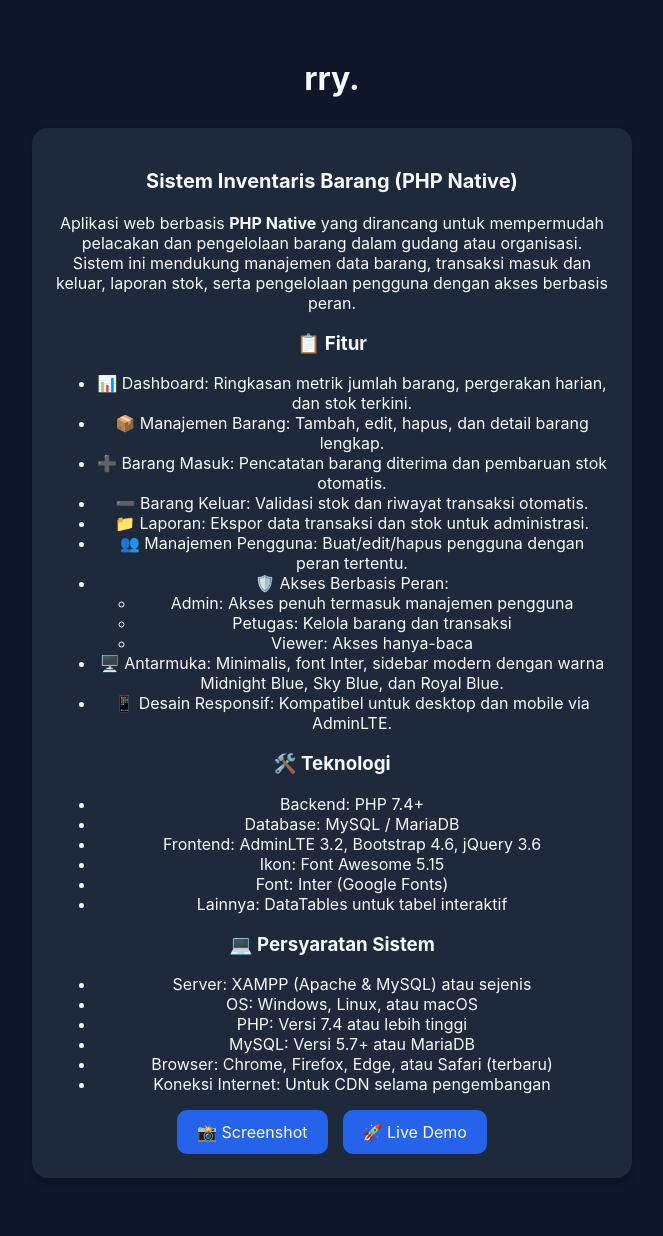
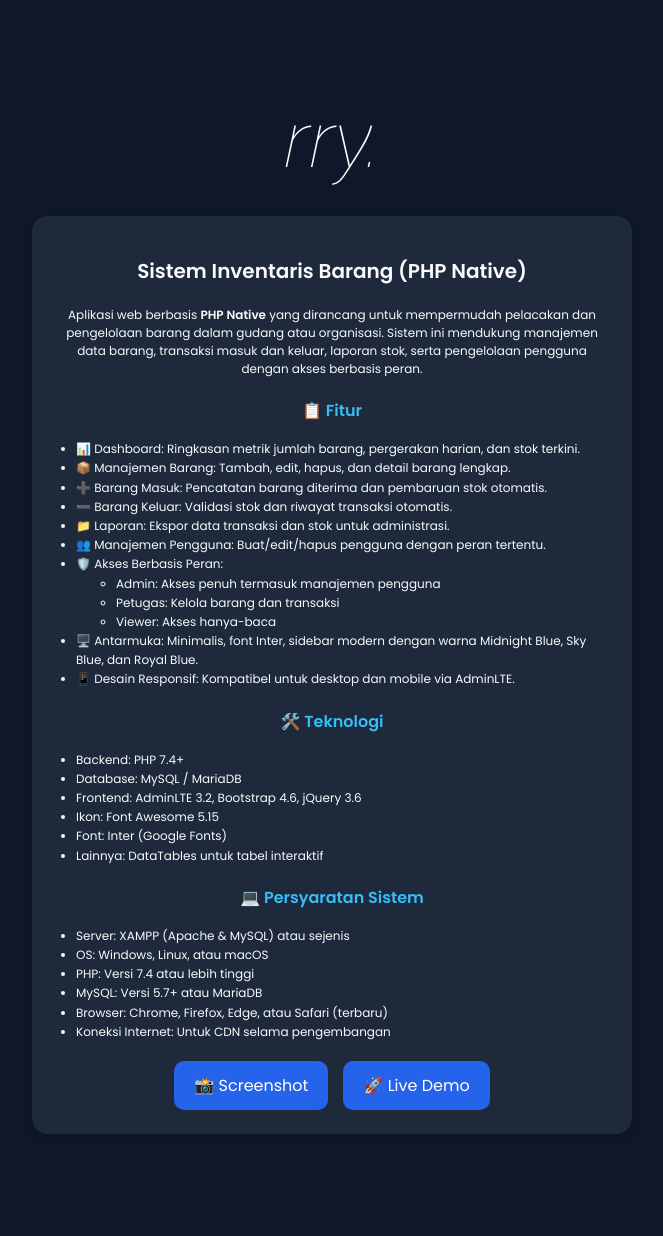
Before and after one commit to rry69/web_jualan, a PHP site: page /inventaris/index.html in a window 1280 px wide. Shown: the whole page, without its empty margins (308-971 px from the left). After the commit the page ends 1134 px from the top, so only its background shows below. Run offline with PHP 8.4, Linux system fonts and the light colour scheme.

Commit message:
Update style.css

```diff
--- a/inventaris/style.css
+++ b/inventaris/style.css
@@ -1,5 +1,5 @@
 body {
-  font-family: 'Inter', sans-serif;
+  font-family: 'Poppins', sans-serif;
   background-color: #0f172a;
   color: #f8fafc;
   display: flex;
@@ -7,17 +7,24 @@ body {
   align-items: center;
   padding: 30px;
   min-height: 100vh;
+  font-size: 12px; /* << tambahkan baris ini untuk mengecilkan teks biasa */
 }
+
+
+h1 {
+  font-family: 'Raleway', sans-serif;
+  font-style: italic;
+  font-weight: 100;
+  font-size: 5rem; /* << besarkan ukuran judul */
+  margin-bottom: 30px;
+}
+
+
 
 .container {
   max-width: 600px;
   width: 100%;
   text-align: center;
-}
-
-h1 {
-  font-size: 2rem;
-  margin-bottom: 30px;
 }
 
 .project {
@@ -53,3 +60,18 @@ h2 {
 .btn:hover {
   background-color: #38bdf8;
 }
+.features {
+  text-align: left;
+  margin-top: 10px;
+  margin-bottom: 20px;
+  padding-left: 20px;
+  line-height: 1.6;
+  color: #f8fafc; /* pastikan teks tetap putih */
+  background-color: transparent; /* atau #1e293b untuk kontras lebih kuat */
+}
+
+h3 {
+  font-size: 1rem;
+  margin-top: 20px;
+  color: #38bdf8;
+}
```
